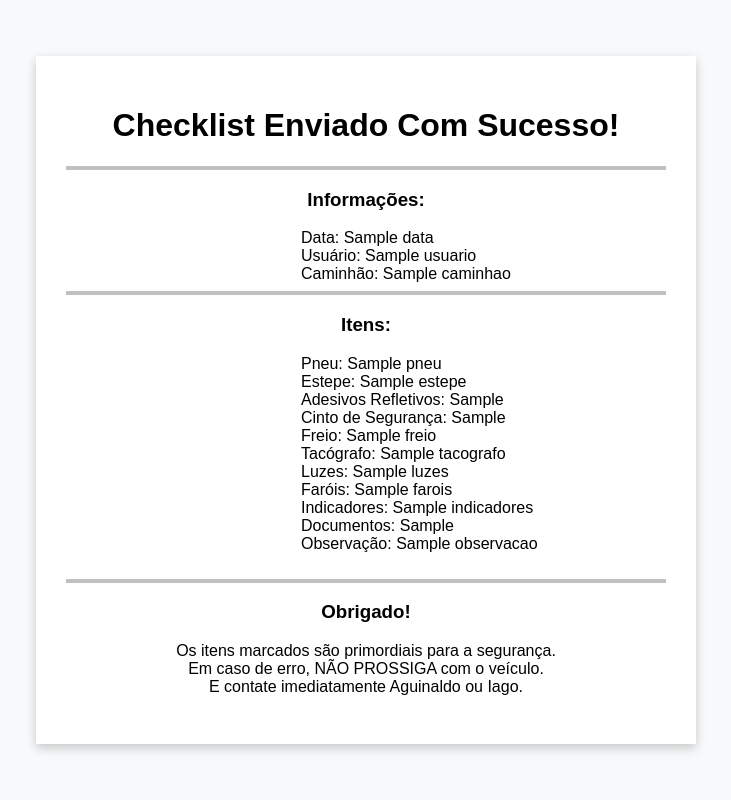
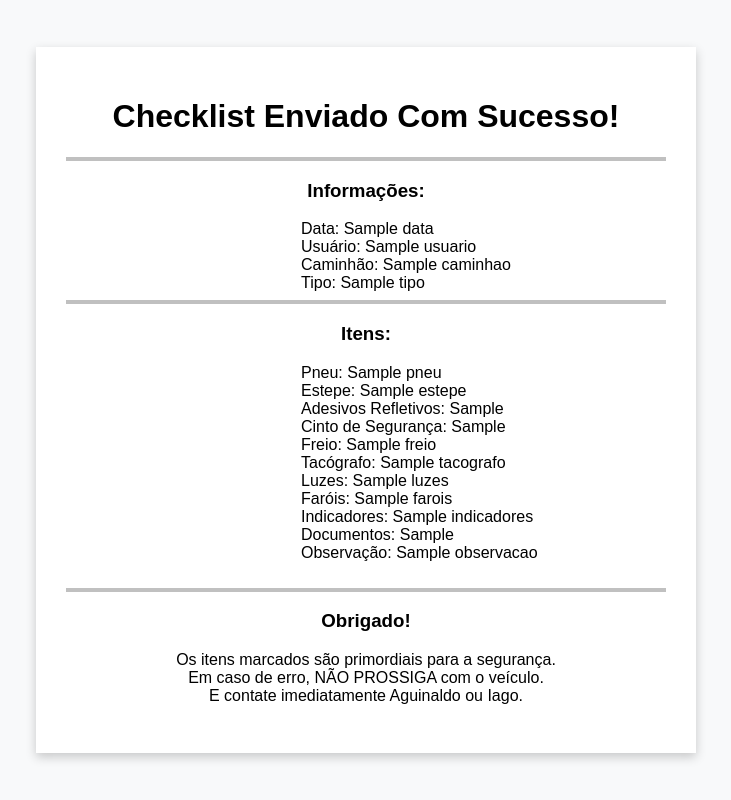
Before and after one commit to LUC4SMELLO/Checklist_Eletronico_Caminhoes, a Flask app: template templates/resultado.html in a window 1280 px wide. Shown: the whole page, without its empty margins (274-1005 px from the left). Run offline with Flask 3, Linux system fonts and the light colour scheme; the template is opened without the code that fills it: most values are stand-ins (such as "Sample title", 1, 10 or a date in 2020).

Commit message:
replicando novo campo 'tipo'

```diff
--- a/routes/checklist_post.py
+++ b/routes/checklist_post.py
@@ -9,6 +9,7 @@ def resultado_checklist():
     data = request.form.get("data", "vazio")
     usuario = request.form.get("usuario", "vazio")
     caminhao = request.form.get("numero_caminhao", "vazio")
+    tipo = request.form.get("tipo", "vazio")
     pneu = request.form.get("pneu", "vazio")
     estepe = request.form.get("estepe", "vazio")
     adesivos_refletivos = request.form.get("adesivos_refletivos", "vazio")
@@ -25,6 +26,7 @@ def resultado_checklist():
         data,
         usuario,
         caminhao,
+        tipo,
         pneu,
         estepe,
         adesivos_refletivos,
@@ -43,6 +45,7 @@ def resultado_checklist():
         data=data,
         usuario=usuario,
         caminhao=caminhao,
+        tipo= str.capitalize(tipo),
         pneu=pneu,
         estepe=estepe,
         adesivos_refletivos=adesivos_refletivos,
--- a/templates/resultado.html
+++ b/templates/resultado.html
@@ -21,6 +21,7 @@
             Data: {{data}}<br>
             Usuário: {{usuario}}<br>
             Caminhão: {{caminhao}}<br>
+            Tipo: {{tipo}}
         </div>
 
         <hr>
```
